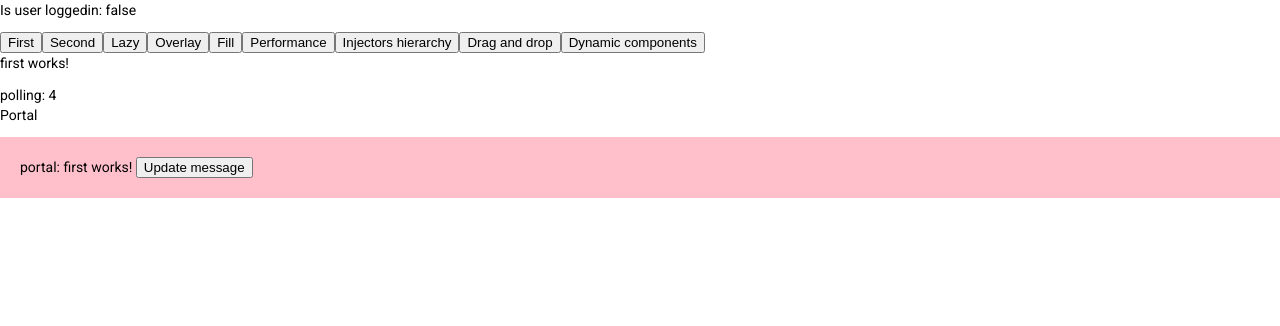
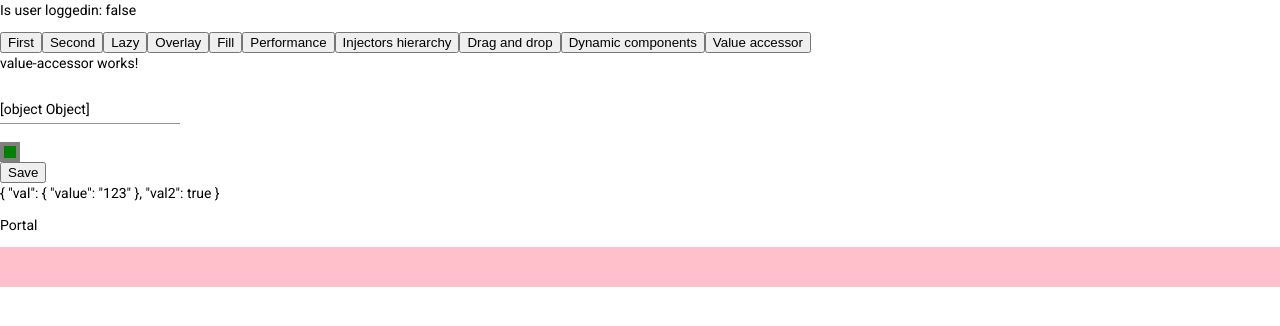
Before and after one commit to wkrasa/-AngularTutorial, an Angular app in the folder angular-tutorial-app/: page /value-accessor in a window 1280 px wide. Before the commit this address led to /first. Shown: the top 326 px of the page. Built offline with nearby package versions, Linux system fonts and the light colour scheme.

Commit message:
Control Value Accessor

```diff
--- a/angular-tutorial-app/src/app/app-routing.module.ts
+++ b/angular-tutorial-app/src/app/app-routing.module.ts
@@ -4,6 +4,7 @@ import { DragAndDropComponent } from './components/drag-and-drop/drag-and-drop.c
 import { DynamicComponentsComponent } from './components/dynamic-components/dynamic-components.component';
 import { FillComponent } from './components/fill/fill.component';
 import { FirstComponent } from './components/first/first.component';
+import { ValueAccessorComponent } from './components/form/value-accessor/value-accessor.component';
 import { InjectorsHierarchyComponent } from './components/injectors-hierarchy/injectors-hierarchy.component';
 import { LoginComponent } from './components/login/login.component';
 import { OverlayComponent } from './components/overlay/overlay.component';
@@ -49,6 +50,10 @@ const routes: Routes = [
     path: 'dynamic',
     component: DynamicComponentsComponent
   },
+  {
+    path: 'value-accessor',
+    component: ValueAccessorComponent
+  },
   { path: 'lazy', loadChildren: () => import('./lazy/lazy.module').then(m => m.LazyModule) },
   {
     path: '**',
--- a/angular-tutorial-app/src/app/app.component.html
+++ b/angular-tutorial-app/src/app/app.component.html
@@ -11,5 +11,6 @@
 <button routerLink="injectors-hierarchy">Injectors hierarchy</button>
 <button routerLink="drag-and-drop">Drag and drop</button>
 <button routerLink="dynamic">Dynamic components</button>
+<button routerLink="value-accessor">Value accessor</button>
 <router-outlet></router-outlet>
 <at-third></at-third>
--- a/angular-tutorial-app/src/app/app.module.ts
+++ b/angular-tutorial-app/src/app/app.module.ts
@@ -48,6 +48,8 @@ import { ChildOneComponent } from './components/dynamic-components/children/chil
 import { ChildTwoComponent } from './components/dynamic-components/children/child-two/child-two.component';
 import { ChildThreeComponent } from './components/dynamic-components/children/child-three/child-three.component';
 import { FormsModule, ReactiveFormsModule } from '@angular/forms';
+import { ValueAccessorComponent } from './components/form/value-accessor/value-accessor.component';
+import { DoubleValueComponent } from './components/form/double-value/double-value.component';
 
 @NgModule({
   declarations: [
@@ -67,6 +69,8 @@ import { FormsModule, ReactiveFormsModule } from '@angular/forms';
     ChildOneComponent,
     ChildTwoComponent,
     ChildThreeComponent,
+    ValueAccessorComponent,
+    DoubleValueComponent,
   ],
   imports: [
     BrowserModule,
--- /dev/null
+++ b/angular-tutorial-app/src/app/components/form/double-value/double-value.component.html
@@ -0,0 +1,2 @@
+
+  <div class="double-value" [ngClass]="{'selected': value, 'not-selected': !value, 'disabled': disabled}" (click)="onClicked()"></div>
--- /dev/null
+++ b/angular-tutorial-app/src/app/components/form/double-value/double-value.component.scss
@@ -0,0 +1,18 @@
+.double-value{
+  width: 20px;
+  height: 20px;
+  border: solid 4px gray;
+  box-sizing: border-box;
+
+  &.selected {
+    background-color: green;
+  }
+
+  &.not-selected {
+    background-color: red;
+  }
+
+  &.disabled {
+    background-color: #cdcdcd;
+  }
+}
--- /dev/null
+++ b/angular-tutorial-app/src/app/components/form/double-value/double-value.component.ts
@@ -0,0 +1,55 @@
+import { Component, OnInit, ChangeDetectionStrategy } from '@angular/core';
+import { ControlValueAccessor, NG_VALUE_ACCESSOR } from '@angular/forms';
+
+@Component({
+  selector: 'app-double-value',
+  templateUrl: './double-value.component.html',
+  styleUrls: ['./double-value.component.scss'],
+  providers: [{
+    provide: NG_VALUE_ACCESSOR,
+    useExisting: DoubleValueComponent,
+    multi: true
+  }],
+  changeDetection: ChangeDetectionStrategy.OnPush
+})
+export class DoubleValueComponent implements OnInit, ControlValueAccessor  {
+
+  value = true;
+  disabled = false;
+  private _onChange: (value: boolean) => void = null;
+  private _onTouched: () => void = null;
+
+  constructor() {
+    console.log('created!');
+  }
+
+  ngOnInit(): void {
+  }
+
+  writeValue(obj: boolean): void{
+    this.value = obj;
+  }
+
+  registerOnChange(fn: any): void{
+    this._onChange = fn;
+  }
+
+  registerOnTouched(fn: any): void{
+    this._onTouched = fn;
+  }
+  setDisabledState(isDisabled: boolean): void{
+    this.disabled = isDisabled;
+  }
+
+  onClicked(){
+    if(this.disabled){
+      return;
+    }
+
+    this.value = !this.value;
+
+    this._onChange(this.value);
+    this._onTouched();
+  }
+
+}
--- /dev/null
+++ b/angular-tutorial-app/src/app/components/form/value-accessor/value-accessor.component.html
@@ -0,0 +1,10 @@
+<p>value-accessor works!</p>
+<form  [formGroup]="form">
+  <mat-form-field>
+    <input matInput formControlName="val">
+  </mat-form-field>
+
+  <app-double-value formControlName="val2"></app-double-value>
+  <button >Save</button>
+</form>
+<p>{{form.value | json}}</p>
--- /dev/null
+++ b/angular-tutorial-app/src/app/components/form/value-accessor/value-accessor.component.ts
@@ -0,0 +1,21 @@
+import { Component, OnInit, ChangeDetectionStrategy } from '@angular/core';
+import { FormControl, FormGroup } from '@angular/forms';
+
+@Component({
+  selector: 'app-value-accessor',
+  templateUrl: './value-accessor.component.html',
+  styleUrls: ['./value-accessor.component.scss'],
+  changeDetection: ChangeDetectionStrategy.OnPush
+})
+export class ValueAccessorComponent implements OnInit {
+
+  form = new FormGroup({
+    val: new FormControl({ value: '123'}),
+    val2: new FormControl({ value: true, disabled: false}),
+  });
+  constructor() { }
+
+  ngOnInit(): void {
+  }
+
+}
```
Also changed, not shown: angular-tutorial-app/src/app/components/form/value-accessor/value-accessor.component.scss (added), 1 other file (tests, documents, lock files or other folders).
